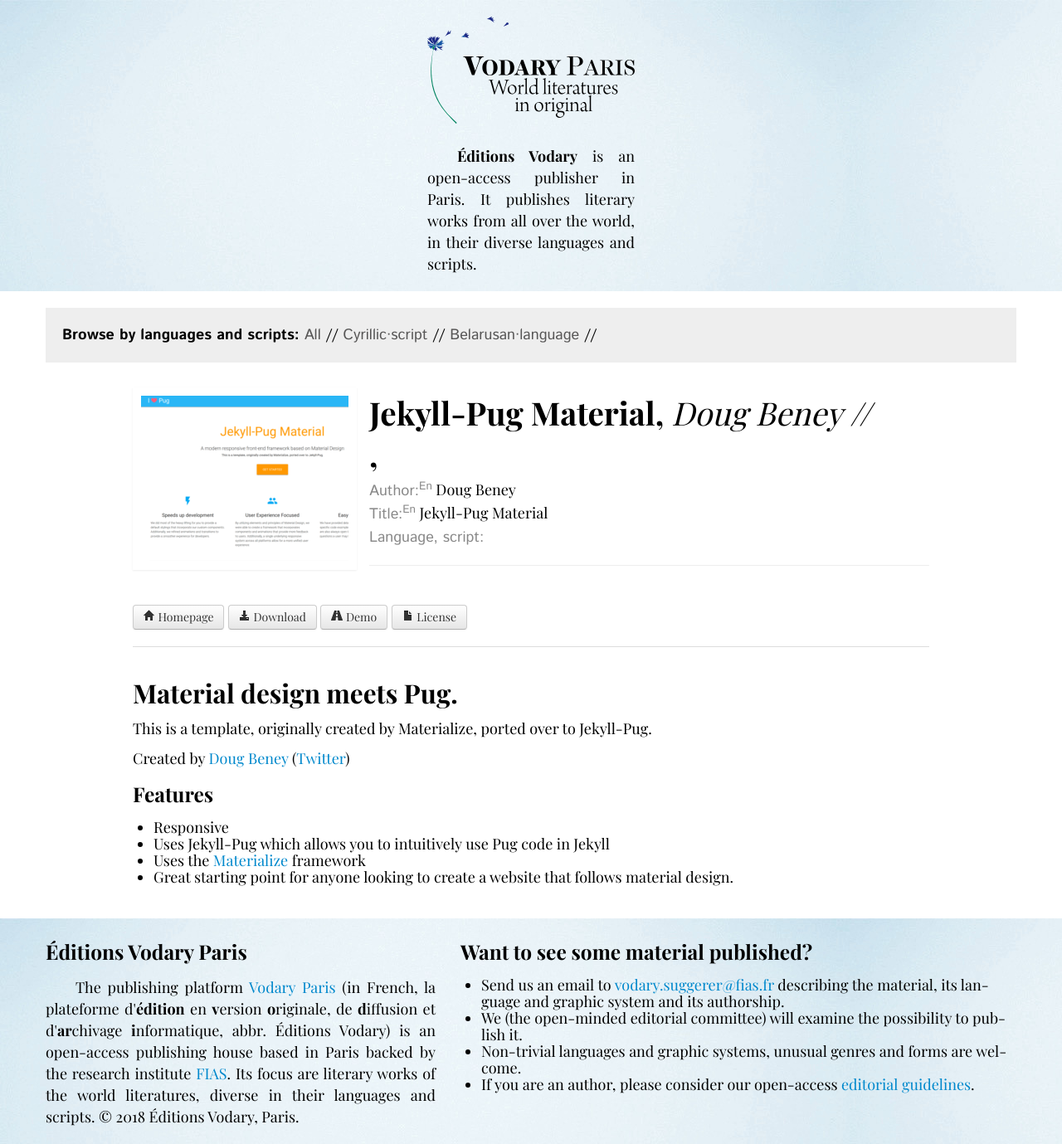
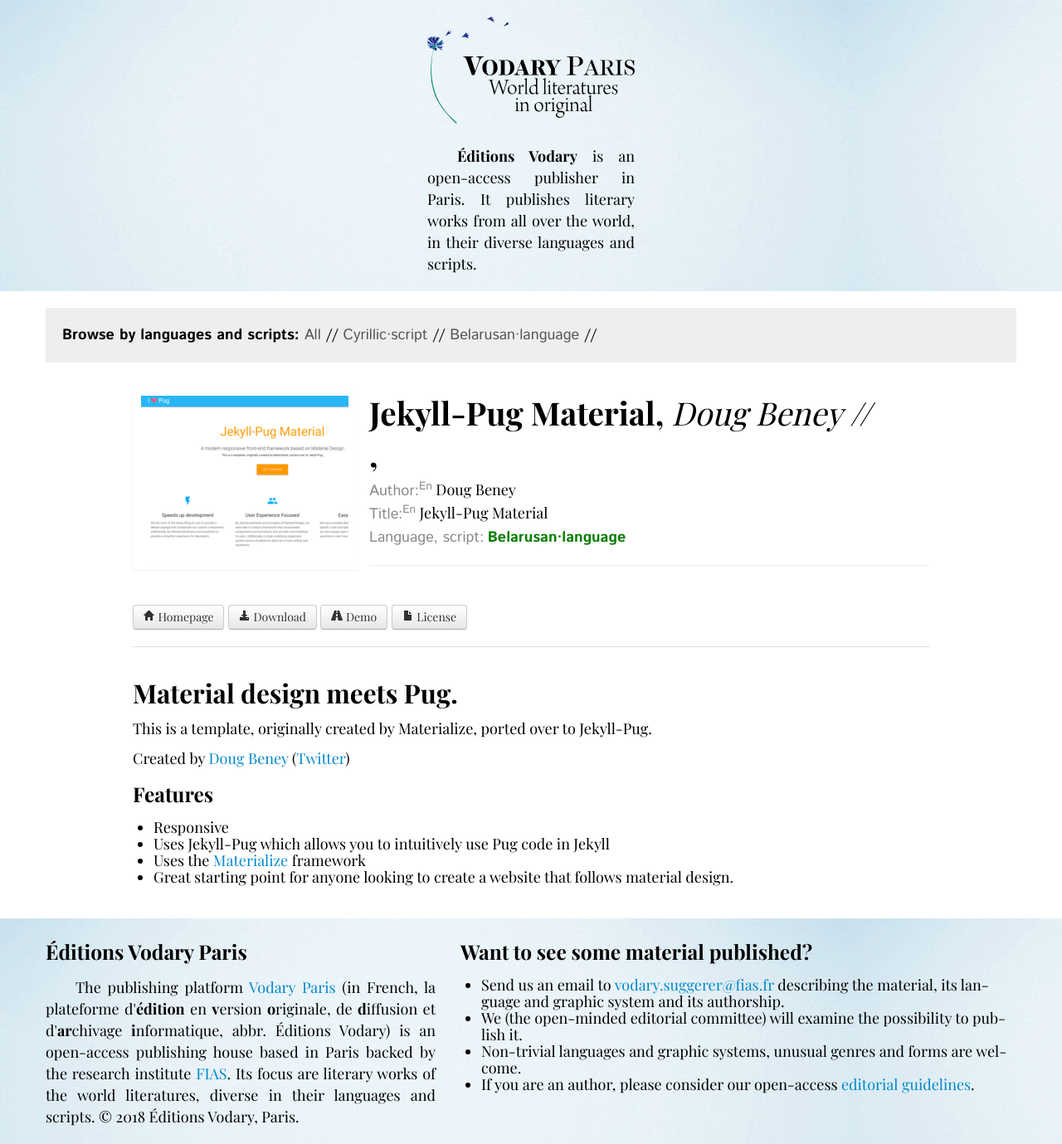
Before and after one commit to mlare/vodary, a Jekyll site: the page built from _posts/2017-11-13-jekyll-pug-material.markdown, in a window 1280 px wide. Shown: the whole page at 83% size. Built offline with Jekyll 4.4.1, drawn with Linux system fonts in a browser that asks for light colours; some web fonts are replaced; Markdown is read by kramdown in place of the engine named in the settings.

Commit message:
Update 2017-11-13-jekyll-pug-material.markdown

```diff
--- a/_posts/2017-11-13-jekyll-pug-material.markdown
+++ b/_posts/2017-11-13-jekyll-pug-material.markdown
@@ -6,6 +6,7 @@
 download: https://github.com/dougbeney/jekyll-pug-material/archive/master.zip
 demo: http://material.jekyll-pug.dougie.io
 author: Doug Beney
+tags: Belarusan·language
 thumbnail: jekyll-pug-material.png
 license: MIT License
 license_link: https://github.com/DougBeney/jekyll-pug-material/blob/master/LICENSE
```
